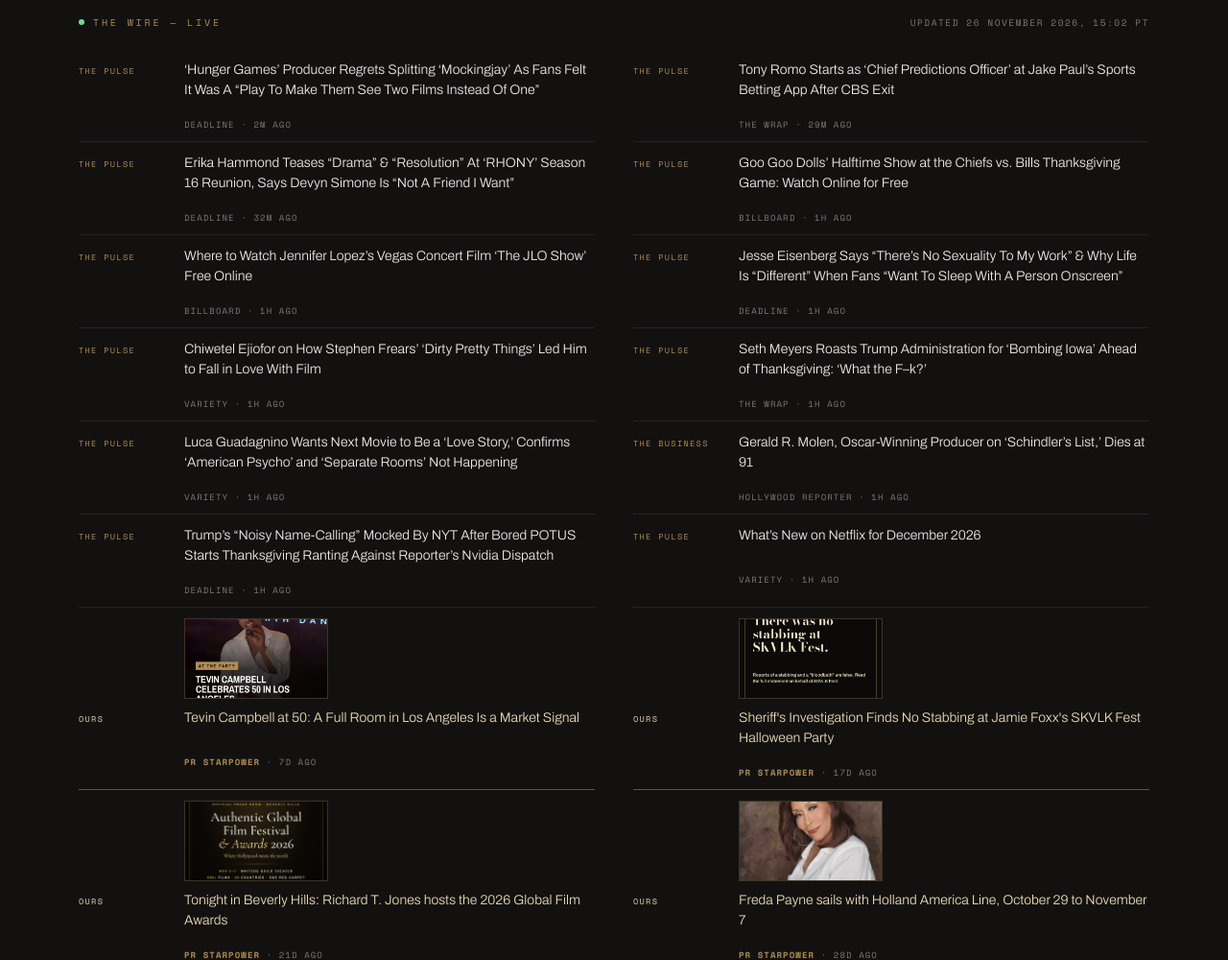
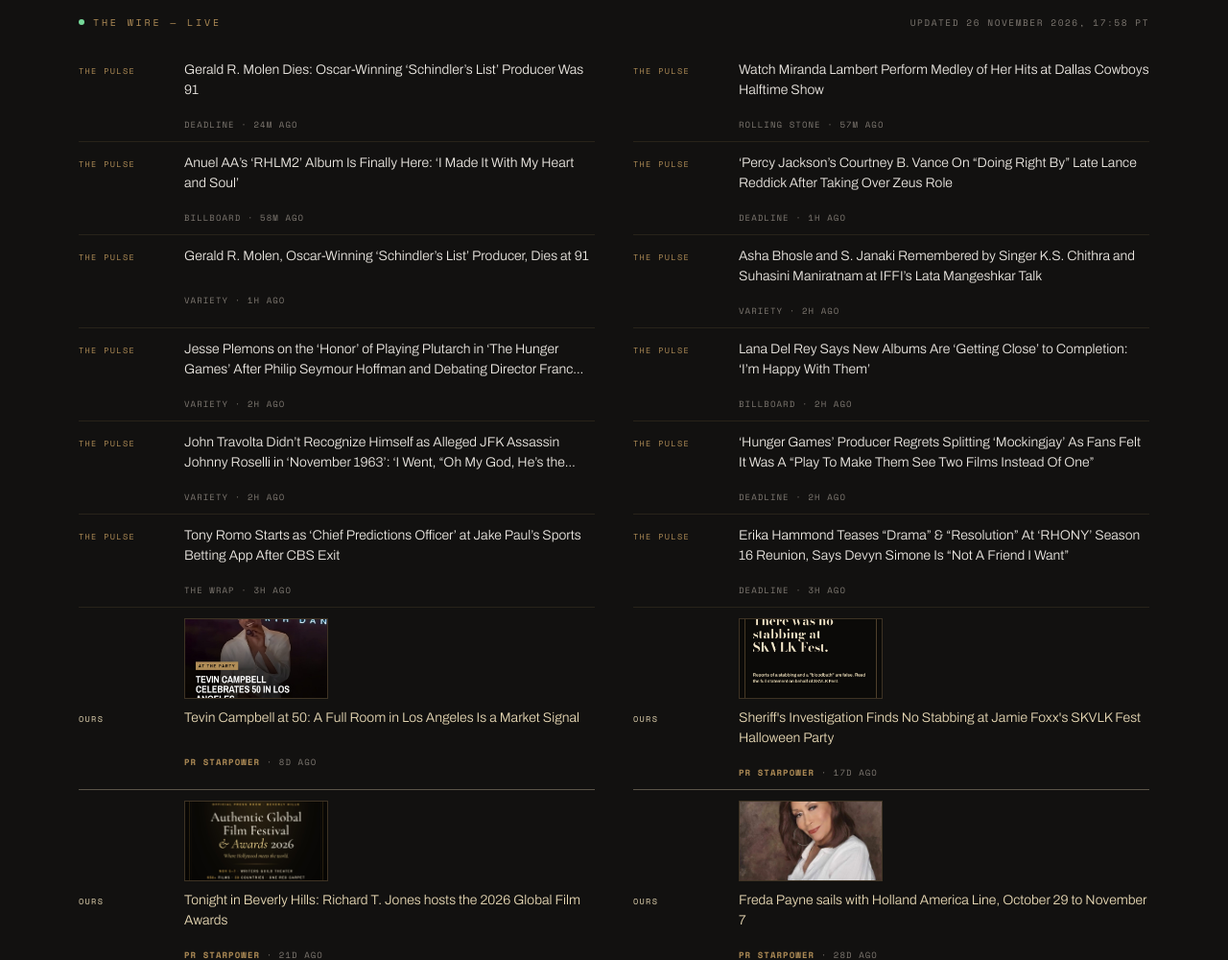
Before and after one commit to matariterry-art/prstarpower-site, a plain HTML site: page newsroom.html in a window 1280 px wide. Shown: the part 2080-3080 px from the top of the page at 96% size. Drawn offline with nearby package versions, Linux system fonts and the light colour scheme.

Commit message:
Wire update — 2026-11-27 00:58 UTC

```diff
--- a/feed.xml
+++ b/feed.xml
@@ -5,7 +5,7 @@
     <link>https://prstarpower.com/newsroom.html</link>
     <description>Announcements, releases and analysis from PR STARPOWER, a Hollywood representation house.</description>
     <language>en-us</language>
-    <lastBuildDate>Thu, 26 Nov 2026 22:02:45 +0000</lastBuildDate>
+    <lastBuildDate>Fri, 27 Nov 2026 00:58:00 +0000</lastBuildDate>
     <item>
       <title>Tevin Campbell at 50: A Full Room in Los Angeles Is a Market Signal</title>
       <link>https://prstarpower.com/news-tevin-campbell-50th-durability.html</link>
--- a/newsroom.html
+++ b/newsroom.html
@@ -246,73 +246,73 @@
   <div class="wrap">
     <div class="wire-head">
       <span class="wire-label"><i class="dot"></i>The Wire — Live</span>
-      <span class="wire-stamp">Updated 26 November 2026, 15:02 PT</span>
+      <span class="wire-stamp">Updated 26 November 2026, 17:58 PT</span>
     </div>
     <div class="wire-list">
+      <a class="wire-row" href="https://deadline.com/2026/11/gerald-r-molen-dies-schindlers-list-producer-1237234182/" target="_blank" rel="noopener nofollow">
+        <span class="wire-beat">The Pulse</span>
+        <span class="wire-title">Gerald R. Molen Dies: Oscar-Winning ‘Schindler’s List’ Producer Was 91</span>
+        <span class="wire-meta">Deadline &middot; 24m ago</span>
+      </a>
+      <a class="wire-row" href="https://www.rollingstone.com/music/music-country/miranda-lambert-dallas-cowboys-halftime-show-performance-1235664551/" target="_blank" rel="noopener nofollow">
+        <span class="wire-beat">The Pulse</span>
+        <span class="wire-title">Watch Miranda Lambert Perform Medley of Her Hits at Dallas Cowboys Halftime Show</span>
+        <span class="wire-meta">Rolling Stone &middot; 57m ago</span>
+      </a>
+      <a class="wire-row" href="https://www.billboard.com/music/latin/anuel-aa-rhlm2-album-1236389833/" target="_blank" rel="noopener nofollow">
+        <span class="wire-beat">The Pulse</span>
+        <span class="wire-title">Anuel AA’s ‘RHLM2’ Album Is Finally Here: ‘I Made It With My Heart and Soul’</span>
+        <span class="wire-meta">Billboard &middot; 58m ago</span>
+      </a>
+      <a class="wire-row" href="https://deadline.com/2026/11/percy-jackson-courtney-b-vance-doing-late-lance-reddick-1237234178/" target="_blank" rel="noopener nofollow">
+        <span class="wire-beat">The Pulse</span>
+        <span class="wire-title">‘Percy Jackson’s Courtney B. Vance On “Doing Right By” Late Lance Reddick After Taking Over Zeus Role</span>
+        <span class="wire-meta">Deadline &middot; 1h ago</span>
+      </a>
+      <a class="wire-row" href="https://variety.com/2026/film/news/gerald-r-molen-dead-schindlers-list-producer-1236959200/" target="_blank" rel="noopener nofollow">
+        <span class="wire-beat">The Pulse</span>
+        <span class="wire-title">Gerald R. Molen, Oscar-Winning ‘Schindler’s List’ Producer, Dies at 91</span>
+        <span class="wire-meta">Variety &middot; 1h ago</span>
+      </a>
+      <a class="wire-row" href="https://variety.com/2026/film/festivals/asha-bhosle-s-janaki-ks-chithra-suhasini-iffi-1236959192/" target="_blank" rel="noopener nofollow">
+        <span class="wire-beat">The Pulse</span>
+        <span class="wire-title">Asha Bhosle and S. Janaki Remembered by Singer K.S. Chithra and Suhasini Maniratnam at IFFI’s Lata Mangeshkar Talk</span>
+        <span class="wire-meta">Variety &middot; 2h ago</span>
+      </a>
+      <a class="wire-row" href="https://variety.com/2026/film/features/hunger-games-jesse-plemons-philip-seymour-hoffman-plutarch-1236957335/" target="_blank" rel="noopener nofollow">
+        <span class="wire-beat">The Pulse</span>
+        <span class="wire-title">Jesse Plemons on the ‘Honor’ of Playing Plutarch in ‘The Hunger Games’ After Philip Seymour Hoffman and Debating Director Franc…</span>
+        <span class="wire-meta">Variety &middot; 2h ago</span>
+      </a>
+      <a class="wire-row" href="https://www.billboard.com/music/music-news/lana-del-rey-new-albums-stove-spyda-update-1236390186/" target="_blank" rel="noopener nofollow">
+        <span class="wire-beat">The Pulse</span>
+        <span class="wire-title">Lana Del Rey Says New Albums Are ‘Getting Close’ to Completion: ‘I’m Happy With Them’</span>
+        <span class="wire-meta">Billboard &middot; 2h ago</span>
+      </a>
+      <a class="wire-row" href="https://variety.com/2026/film/festivals/john-travolta-jfk-assassin-johnny-roselli-november-1963-1236959137/" target="_blank" rel="noopener nofollow">
+        <span class="wire-beat">The Pulse</span>
+        <span class="wire-title">John Travolta Didn’t Recognize Himself as Alleged JFK Assassin Johnny Roselli in ‘November 1963’: ‘I Went, “Oh My God, He’s the…</span>
+        <span class="wire-meta">Variety &middot; 2h ago</span>
+      </a>
       <a class="wire-row" href="https://deadline.com/2026/11/hunger-games-producer-regrets-splitting-mockingjay-1237233567/" target="_blank" rel="noopener nofollow">
         <span class="wire-beat">The Pulse</span>
         <span class="wire-title">‘Hunger Games’ Producer Regrets Splitting ‘Mockingjay’ As Fans Felt It Was A “Play To Make Them See Two Films Instead Of One”</span>
-        <span class="wire-meta">Deadline &middot; 2m ago</span>
+        <span class="wire-meta">Deadline &middot; 2h ago</span>
       </a>
       <a class="wire-row" href="https://www.thewrap.com/culture-lifestyle/sports/tony-romo-chief-predictions-officer-betr-sports-betting-after-cbs/" target="_blank" rel="noopener nofollow">
         <span class="wire-beat">The Pulse</span>
         <span class="wire-title">Tony Romo Starts as ‘Chief Predictions Officer’ at Jake Paul’s Sports Betting App After CBS Exit</span>
-        <span class="wire-meta">The Wrap &middot; 29m ago</span>
+        <span class="wire-meta">The Wrap &middot; 3h ago</span>
       </a>
       <a class="wire-row" href="https://deadline.com/2026/11/erika-hammond-drama-rhony-season-16-reunion-devyn-simone-1237234147/" target="_blank" rel="noopener nofollow">
         <span class="wire-beat">The Pulse</span>
         <span class="wire-title">Erika Hammond Teases “Drama” &amp; “Resolution” At ‘RHONY’ Season 16 Reunion, Says Devyn Simone Is “Not A Friend I Want”</span>
-        <span class="wire-meta">Deadline &middot; 32m ago</span>
-      </a>
-      <a class="wire-row" href="https://www.billboard.com/culture/product-recommendations/goo-goo-dolls-halftime-chiefs-bills-thanksgiving-watch-free-1236389230/" target="_blank" rel="noopener nofollow">
-        <span class="wire-beat">The Pulse</span>
-        <span class="wire-title">Goo Goo Dolls’ Halftime Show at the Chiefs vs. Bills Thanksgiving Game: Watch Online for Free</span>
-        <span class="wire-meta">Billboard &middot; 1h ago</span>
-      </a>
-      <a class="wire-row" href="https://www.billboard.com/culture/product-recommendations/how-to-watch-jennifer-lopez-vegas-concert-film-free-online-1236390059/" target="_blank" rel="noopener nofollow">
-        <span class="wire-beat">The Pulse</span>
-        <span class="wire-title">Where to Watch Jennifer Lopez’s Vegas Concert Film ‘The JLO Show’ Free Online</span>
-        <span class="wire-meta">Billboard &middot; 1h ago</span>
-      </a>
-      <a class="wire-row" href="https://deadline.com/2026/11/jesse-eisenberg-sexuality-work-fans-sleep-1237234140/" target="_blank" rel="noopener nofollow">
-        <span class="wire-beat">The Pulse</span>
-        <span class="wire-title">Jesse Eisenberg Says “There’s No Sexuality To My Work” &amp; Why Life Is “Different” When Fans “Want To Sleep With A Person Onscreen”</span>
-        <span class="wire-meta">Deadline &middot; 1h ago</span>
-      </a>
-      <a class="wire-row" href="https://variety.com/2026/film/awards/chiwetel-ejiofor-stephen-frears-dirty-pretty-things-1236959080/" target="_blank" rel="noopener nofollow">
-        <span class="wire-beat">The Pulse</span>
-        <span class="wire-title">Chiwetel Ejiofor on How Stephen Frears’ ‘Dirty Pretty Things’ Led Him to Fall in Love With Film</span>
-        <span class="wire-meta">Variety &middot; 1h ago</span>
-      </a>
-      <a class="wire-row" href="https://www.thewrap.com/media-platforms/politics/seth-meyers-roasts-trump-administration-iowa-explosion-thanksgiving/" target="_blank" rel="noopener nofollow">
-        <span class="wire-beat">The Pulse</span>
-        <span class="wire-title">Seth Meyers Roasts Trump Administration for ‘Bombing Iowa’ Ahead of Thanksgiving: ‘What the F–k?’</span>
-        <span class="wire-meta">The Wrap &middot; 1h ago</span>
-      </a>
-      <a class="wire-row" href="https://variety.com/2026/film/news/luca-guadagnino-next-movie-love-story-1236959119/" target="_blank" rel="noopener nofollow">
-        <span class="wire-beat">The Pulse</span>
-        <span class="wire-title">Luca Guadagnino Wants Next Movie to Be a ‘Love Story,’ Confirms ‘American Psycho’ and ‘Separate Rooms’ Not Happening</span>
-        <span class="wire-meta">Variety &middot; 1h ago</span>
-      </a>
-      <a class="wire-row" href="https://www.hollywoodreporter.com/movies/movie-news/gerald-molen-dead-schindlers-list-jurassic-park-spielberg-1236764035/" target="_blank" rel="noopener nofollow">
-        <span class="wire-beat">The Business</span>
-        <span class="wire-title">Gerald R. Molen, Oscar-Winning Producer on ‘Schindler’s List,’ Dies at 91</span>
-        <span class="wire-meta">Hollywood Reporter &middot; 1h ago</span>
-      </a>
-      <a class="wire-row" href="https://deadline.com/2026/11/trumps-thanksgiving-new-york-times-attack-1237234141/" target="_blank" rel="noopener nofollow">
-        <span class="wire-beat">The Pulse</span>
-        <span class="wire-title">Trump’s “Noisy Name-Calling” Mocked By NYT After Bored POTUS Starts Thanksgiving Ranting Against Reporter’s Nvidia Dispatch</span>
-        <span class="wire-meta">Deadline &middot; 1h ago</span>
-      </a>
-      <a class="wire-row" href="https://variety.com/feature/whats-on-netflix-movies-shows-1203517873/" target="_blank" rel="noopener nofollow">
-        <span class="wire-beat">The Pulse</span>
-        <span class="wire-title">What’s New on Netflix for December 2026</span>
-        <span class="wire-meta">Variety &middot; 1h ago</span>
+        <span class="wire-meta">Deadline &middot; 3h ago</span>
       </a>
       <a class="wire-row house haspic" href="news-tevin-campbell-50th-durability.html">
         <span class="wire-beat">Ours</span>
         <span class="wire-title"><img class="wire-pic" src="images/tevin50/tevin-campbell-50th-card-prs.jpg" alt="" loading="lazy">Tevin Campbell at 50: A Full Room in Los Angeles Is a Market Signal</span>
-        <span class="wire-meta"><b>PR STARPOWER</b> &middot; 7d ago</span>
+        <span class="wire-meta"><b>PR STARPOWER</b> &middot; 8d ago</span>
       </a>
       <a class="wire-row house haspic" href="statement-skvlk-fest-2026.html">
         <span class="wire-beat">Ours</span>
```
